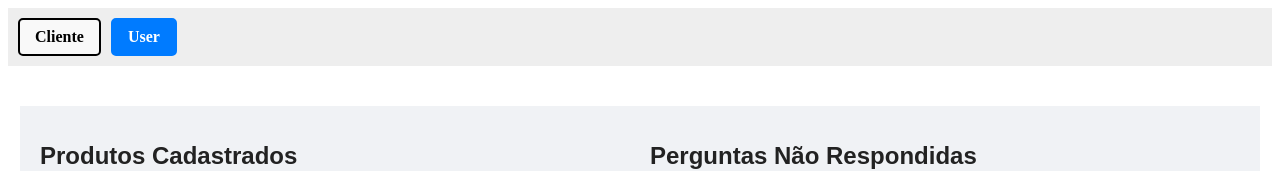
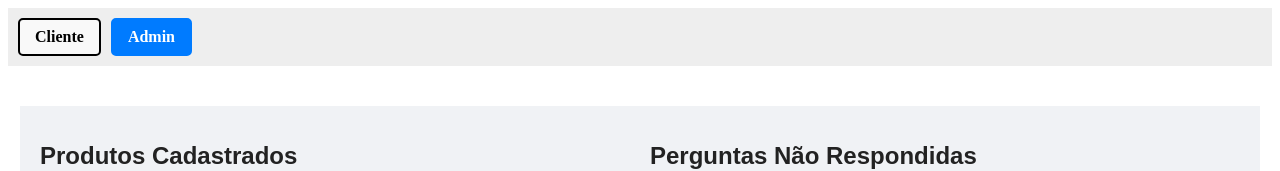
Before and after one commit to FilipeDellaPorta/frontend-chatbot, a React (Vite) app: page / in a window 1280 px wide. Shown: the top 171 px of the page. Built offline with nearby package versions, Linux system fonts and the light colour scheme; no server answers.

Commit message:
atualizado o nome de User para Admin

```diff
--- a/src/User.jsx
+++ b/src/Admin.jsx
@@ -1,7 +1,7 @@
-import "./User.css";
+import "./Admin.css";
 import { useEffect, useState } from "react";
 
-function User() {
+function Admin() {
     const [produtos, setProdutos] = useState([]);
     const [perguntas, setPerguntas] = useState([]);
     const [respostas, setRespostas] = useState({});
@@ -95,4 +95,4 @@ function User() {
     );
 }
 
-export default User;
+export default Admin;
--- a/src/App.jsx
+++ b/src/App.jsx
@@ -1,5 +1,5 @@
 import { BrowserRouter as Router, Routes, Route, NavLink } from "react-router-dom";
-import User from "./User.jsx";
+import Admin from "./Admin.jsx";
 import "./App.css";
 import Cliente from "./Cliente.jsx";
 
@@ -17,13 +17,13 @@ function App() {
           to="/"
           className={({ isActive }) => isActive ? "navbar-link active" : "navbar-link"}
         >
-          User
+          Admin
         </NavLink>
       </nav>
 
       <Routes>
         <Route path="cliente" element={<Cliente />} />
-        <Route path="/" element={<User />} />
+        <Route path="/" element={<Admin />} />
       </Routes>
     </Router>
   );
```
Also changed, not shown: src/Admin.css (renamed from src/User.css).
